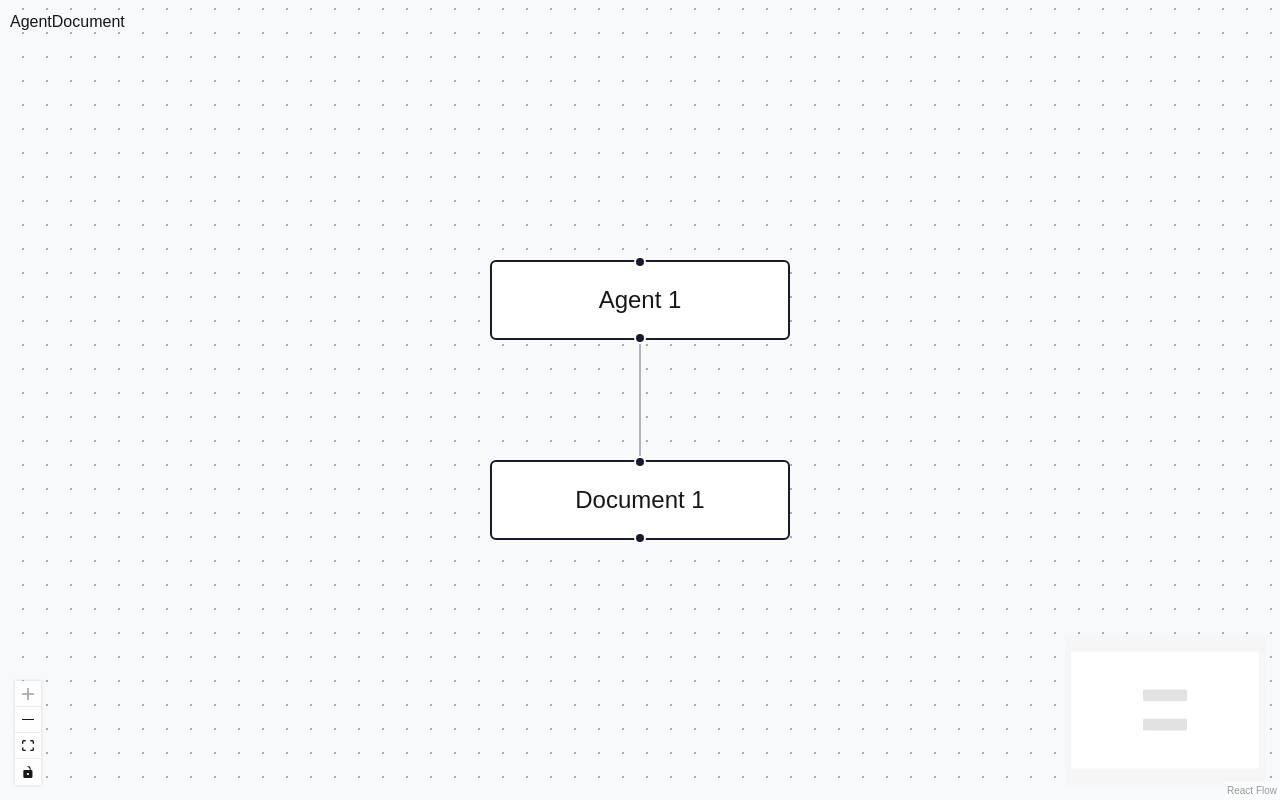
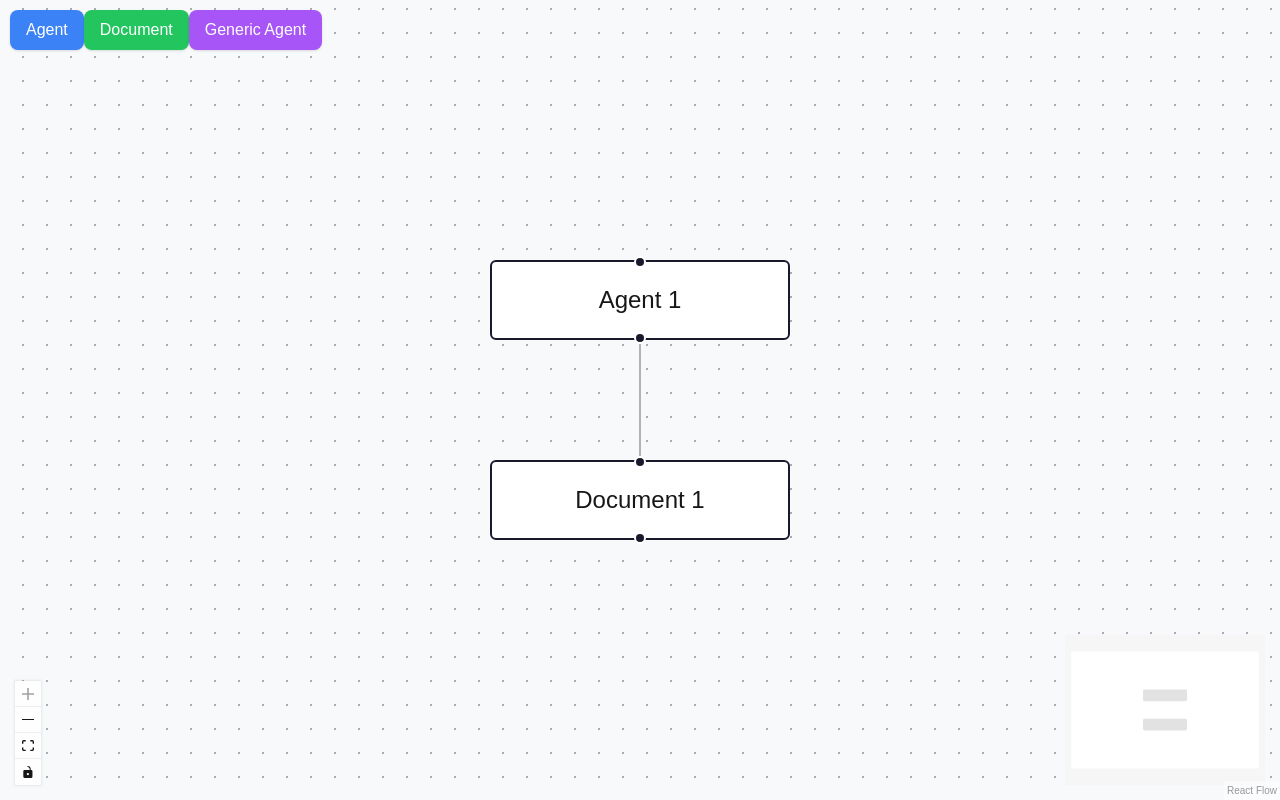
Before and after one commit to w4rlock999/navlearnLM, a Next.js app in the folder navlearnlm-app/: page / in a window 1280 px wide. Built offline with nearby package versions, Linux system fonts and the light colour scheme.

Commit message:
brainstorming for node translation, add server proto
brainstorming for node translation, add server proto

```diff
--- /dev/null
+++ b/navlearnlm-app/app/genericAgentNode.tsx
@@ -0,0 +1,32 @@
+import React, { memo } from 'react';
+import { Handle, Position } from '@xyflow/react';
+
+const GenericAgentNode = ({ data, isConnectable }) => {
+  return (
+    <>
+      <Handle
+        type="target"
+        position={Position.Left}
+        isConnectable={isConnectable}
+      />
+      <div
+        style={{
+          padding: '10px',
+          border: '1px solid #222',
+          borderRadius: '5px',
+          backgroundColor: '#e3f2fd',
+          textAlign: 'center',
+        }}
+      >
+        <strong>{data.label}</strong>
+      </div>
+      <Handle
+        type="source"
+        position={Position.Right}
+        isConnectable={isConnectable}
+      />
+    </>
+  );
+};
+
+export default memo(GenericAgentNode);
--- a/navlearnlm-app/app/page.tsx
+++ b/navlearnlm-app/app/page.tsx
@@ -12,6 +12,7 @@ import {
   useReactFlow,
 } from '@xyflow/react';
 import '@xyflow/react/dist/style.css';
+import GenericAgentNode from './genericAgentNode'; // Import the custom node
 
 const initialNodes = [
   { id: '1', position: { x: 0, y: 0 }, data: { label: 'Agent 1' }, type: 'agent' },
@@ -40,18 +41,15 @@ function FlowWithProvider() {
 
   const onConnectEnd = useCallback(
     (event, connectionState) => {
-
       if (!connectionState || !connectionState.fromNode) return;
 
       const { fromNode, toNode } = connectionState;
 
-      // If `toNode` exists, don't add a new node or edge
       if (toNode) return;
 
       const { clientX, clientY } =
         'changedTouches' in event ? event.changedTouches[0] : event;
 
-      // Create a new node at the drop position
       const newNode = {
         id: getId(),
         position: screenToFlowPosition({ x: clientX, y: clientY }),
@@ -59,42 +57,38 @@ function FlowWithProvider() {
         type: nodeType,
       };
 
-      // Add the new node
       setNodes((nds) => nds.concat(newNode));
 
-      // console.log(connectionState.fromHandle)
+      const newEdge = connectionState.fromHandle.type === 'target'
+        ? { id: `e${newNode.id}-${fromNode.id}`, source: newNode.id, target: fromNode.id }
+        : { id: `e${fromNode.id}-${newNode.id}`, source: fromNode.id, target: newNode.id };
 
-      if (connectionState.fromHandle.type === 'target') {
-        // New edge
-        const newEdge = {
-          id: `e${connectionState.fromNode.id}-${newNode.id}`,
-          source: newNode.id,
-          target: connectionState.fromNode.id,
-        };
-        setEdges((eds) => eds.concat(newEdge));
-
-      }else if (connectionState.fromHandle.type === 'source'){
-        // New edge
-        const newEdge = {
-          id: `e${connectionState.fromNode.id}-${newNode.id}`,
-          source: connectionState.fromNode.id,
-          target: newNode.id,
-        };
-        setEdges((eds) => eds.concat(newEdge));
-
-      }
-
-
+      setEdges((eds) => eds.concat(newEdge));
     },
     [nodeType, screenToFlowPosition, setNodes]
-
   );
 
   return (
     <div style={{ width: '100vw', height: '100vh' }}>
       <div style={{ position: 'absolute', top: '10px', left: '10px', zIndex: 10 }}>
-        <button onClick={() => setNodeType('agent')}>Agent</button>
-        <button onClick={() => setNodeType('document')}>Document</button>
+      <button
+        onClick={() => setNodeType('agent')}
+        className="px-4 py-2 bg-blue-500 text-white rounded-lg shadow hover:bg-blue-600 focus:ring-2 focus:ring-blue-300"
+      >
+        Agent
+      </button>
+      <button
+        onClick={() => setNodeType('document')}
+        className="px-4 py-2 bg-green-500 text-white rounded-lg shadow hover:bg-green-600 focus:ring-2 focus:ring-green-300"
+      >
+        Document
+      </button>
+      <button
+        onClick={() => setNodeType('genericAgent')}
+        className="px-4 py-2 bg-purple-500 text-white rounded-lg shadow hover:bg-purple-600 focus:ring-2 focus:ring-purple-300"
+      >
+        Generic Agent
+      </button>
       </div>
       <ReactFlow
         nodes={nodes}
@@ -104,6 +98,7 @@ function FlowWithProvider() {
         onConnect={onConnect}
         onConnectEnd={onConnectEnd}
         fitView
+        nodeTypes={{ genericAgent: GenericAgentNode }} // Register custom node type
         style={{ backgroundColor: '#F7F9FB' }}
       >
         <Controls />
```
Also changed, not shown: 2 other files (tests, documents, lock files or other folders).
